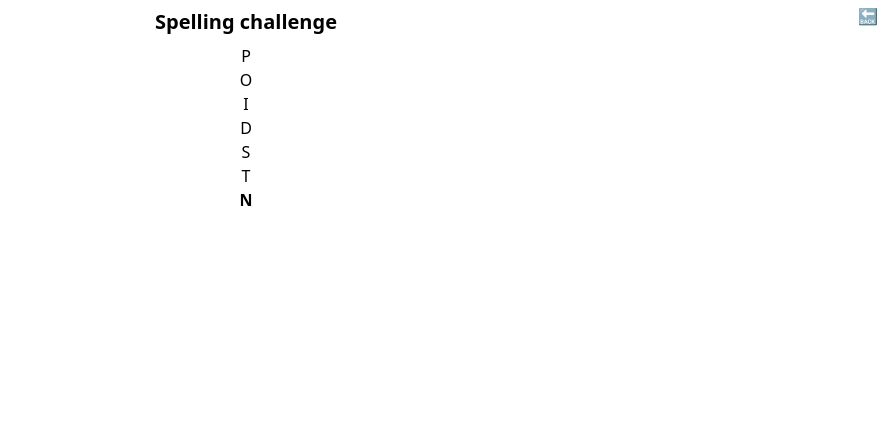
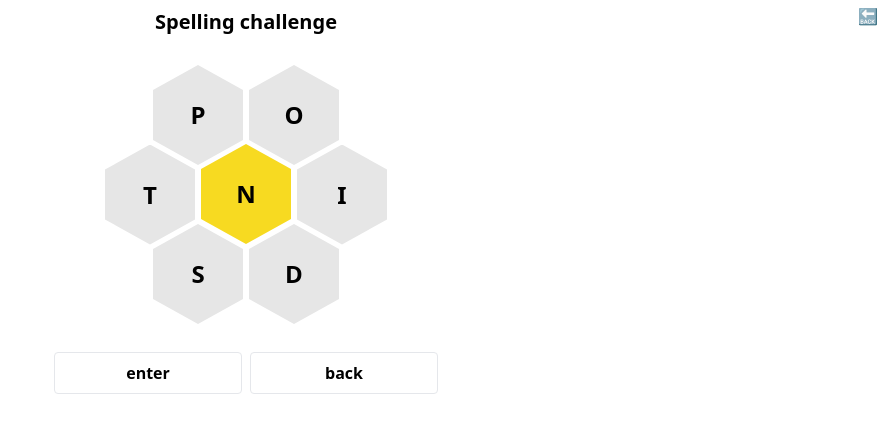
Before and after one commit to NathanMartinNZ/daily-games, a SvelteKit app: page /spelling-challenge in a window 1280 px wide. Shown: the top 432 px of the page, without its empty margins (394-1280 px from the left). Built offline with nearby package versions, Linux system fonts and the light colour scheme.

Commit message:
feat: added hex grid to spelling challenge game

```diff
--- a/src/routes/spelling-challenge/+page.svelte
+++ b/src/routes/spelling-challenge/+page.svelte
@@ -3,26 +3,105 @@
     import { game } from './store';
 
     /**
-	 * @param {any} e
+	 * @param {string} letter
 	 */
-    function onKeyDown(e) {
-        const charCode = String.fromCharCode(e.keyCode)
-        console.log(charCode, e.keyCode)
-        $game.input = [...$game.input, charCode]
+    function onKeyDown(letter) {
+        $game.input = [...$game.input, letter]
+    }
+
+    /**
+	 * @param {string} word
+	 */
+     async function checkIfValidWord(word) {
+        const res = await fetch("https://api.dictionaryapi.dev/api/v2/entries/en/" + word)
+        return res && res.ok ? true : false
+    }
+
+    /**
+	 * @param {string} action
+	 */
+    async function onButtonClick(action) {
+        const word = $game.input.join("").toLowerCase()
+        if(action === "enter" && !$game.correct_answers.includes(word) && $game.input.length > 0) {
+            // Enter & word not already in correct_answers array & input not empty
+            const validWord = await checkIfValidWord(word)
+            if(validWord) {
+                // Valid English word
+                console.log("valid word")
+                // Push answer to correct_answers array
+                $game.correct_answers = [...$game.correct_answers, word.toUpperCase()]
+                // Reset input array
+                $game.input = []
+            } else {
+                console.log("invalid word")
+            }
+        } else if(action === "back") {
+            // Back
+            const input = [...$game.input]
+            input.pop()
+            $game.input = input
+        }
     }
 </script>
 
-<svelte:window on:keydown|preventDefault={onKeyDown} />
 <div>
 	<h1 class="text-xl text-center font-bold my-2">Spelling challenge</h1>
     <a href="/" class="absolute top-0 right-0 mr-2 mt-1">🔙</a>
+    <div class="flex gap-2">
+        {#each $game.correct_answers as answer}
+            <span>{answer}</span>
+        {/each}
+    </div>
     <div>
-        <span>{$game.input.join("")}</span>
+        <span class="test">{$game.input.join("")}</span>
     </div>
-    <div class="container flex flex-col mx-auto">
+    <div class="spelling-container mx-auto">
+        <button class="hex font-bold center-item" on:click={() => onKeyDown($game.letter_middle)}>{$game.letter_middle}</button>
         {#each $game.letters_other as letter_other}
-            <button>{letter_other}</button>
+            <button class="hex outer-item" on:click={() => onKeyDown(letter_other)}>{letter_other}</button>
         {/each}
-        <button class="font-bold">{$game.letter_middle}</button>
+    </div>
+    <div class="container flex gap-2 mx-auto max-w-sm mt-2">
+        <button on:click={() => onButtonClick("enter")} class="w-full bg-transparent font-semibold py-2 px-4 border rounded">enter</button>
+        <button on:click={() => onButtonClick("back")} class="w-full bg-transparent font-semibold py-2 px-4 border rounded">back</button>
     </div>
 </div>
+
+<style>
+.spelling-container {
+  position: relative;
+  width: 300px;
+  height: 300px;
+}
+
+.hex {
+  position: absolute;
+  width: 90px;
+  height: 100px;
+  background-color: #f7da21;
+  clip-path: polygon(50% 0%, 100% 25%, 100% 75%, 50% 100%, 0% 75%, 0% 25%);
+  display: flex;
+  justify-content: center;
+  align-items: center;
+  font-size: 24px;
+  font-weight: bold;
+}
+
+.center-item {
+  top: 50%;
+  left: 50%;
+  transform: translate(-50%, -50%);
+  background-color: #f7da21;
+}
+
+.outer-item {
+  background-color: #e6e6e6;
+}
+
+.outer-item:nth-child(2) { top: 7%; left: 34%; transform: translateX(-50%); }
+.outer-item:nth-child(3) { top: 7%; left: 66%; transform: translateX(-50%); }
+.outer-item:nth-child(4) { top: 33.5%; left: 82%; transform: translateX(-50%); }
+.outer-item:nth-child(5) { top: 60%; left: 66%; transform: translateX(-50%); }
+.outer-item:nth-child(6) { top: 60%; left: 34%; transform: translateX(-50%); }
+.outer-item:nth-child(7) { top: 33.5%; left: 18%; transform: translateX(-50%); }
+</style>
--- a/src/routes/spelling-challenge/store.ts
+++ b/src/routes/spelling-challenge/store.ts
@@ -4,6 +4,7 @@ interface GameState {
     letter_middle: string;
     letters_other: string[];
     input: string[];
+    correct_answers: string[];
     playing: boolean;
     incorrect_guess: boolean;
 }
@@ -12,6 +13,7 @@ const gameState:GameState = {
     letter_middle: "N",
     letters_other: ["P", "O", "I", "D", "S", "T"],
     input: [],
+    correct_answers: [],
     playing: true,
     incorrect_guess: false
 }
```
